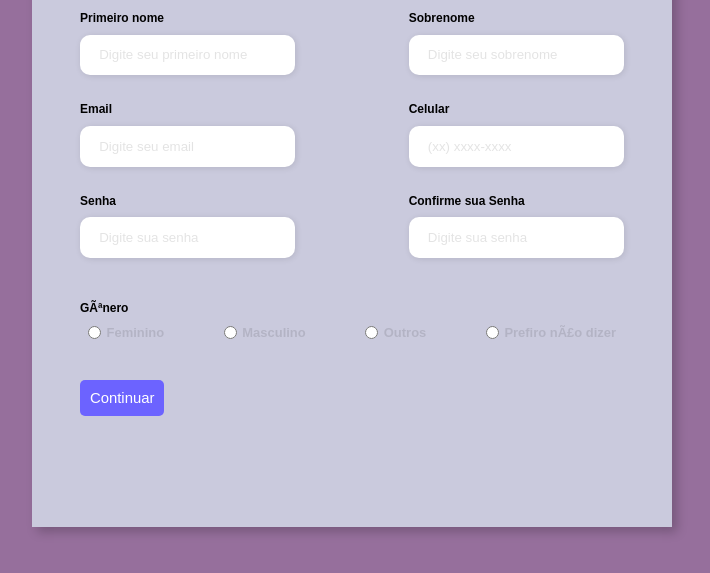
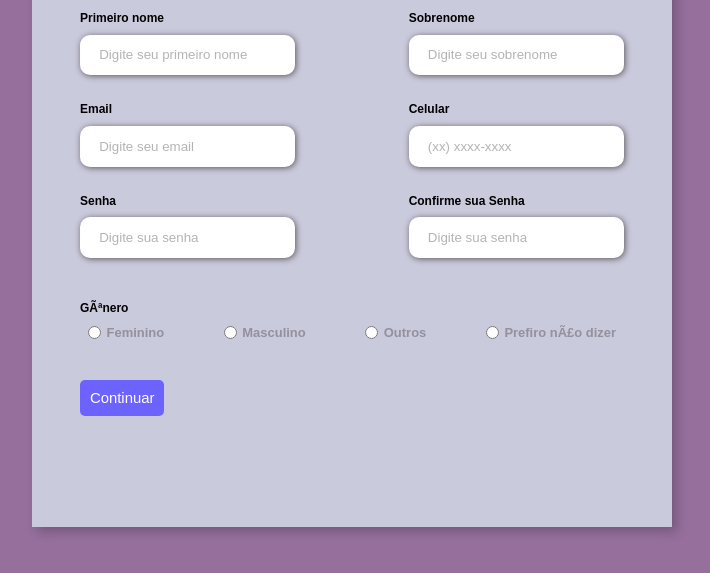
Before and after one commit to InMindOfficial/Codigo_InMind, a plain HTML site: page Tela_de_Login/index.html in a window 1280 px wide. Shown: the part 213-786 px from the top of the page, without its empty margins (288-998 px from the left). Drawn offline with Linux system fonts and the light colour scheme.

Commit message:
Adicionei mudanças no código como a cor de fundo da caixa de texto

```diff
--- a/Tela_de_Login/Assets/css/style.css
+++ b/Tela_de_Login/Assets/css/style.css
@@ -41,7 +41,7 @@ body {
     justify-content: center;
     align-items: center;
     flex-direction: column;
-    background-color:#cacadd;
+    background-color: #cacadd;
     padding: 3rem;
 }
 
@@ -103,7 +103,7 @@ body {
     padding: 0.8rem 1.2rem;
     border: none;
     border-radius: 10px;
-    box-shadow: 1px 1px 6px #0000001c;
+    box-shadow: 1px 1px 6px   #5c5757;
 }
 
 .input-box input:hover {
@@ -122,7 +122,7 @@ body {
 }
 
 .input-box input::placeholder {
-    color: #0000001c;
+    color: #312a2a5b;      /*visibilidade letra dentro da caixa de texto*/
 }
 
 .gender-group {
@@ -144,7 +144,7 @@ body {
 .gender-input label {
     font-size: 0.81rem;
     font-weight: 600;
-    color: #0000001c;
+    color: #312a2a5b;
 }
 
 .continue-button button {
```
